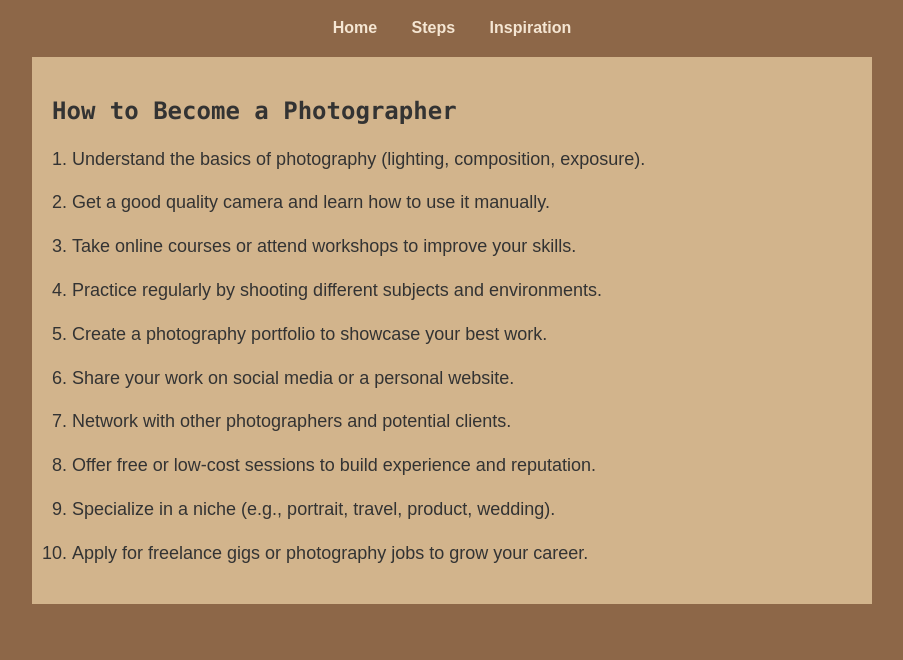
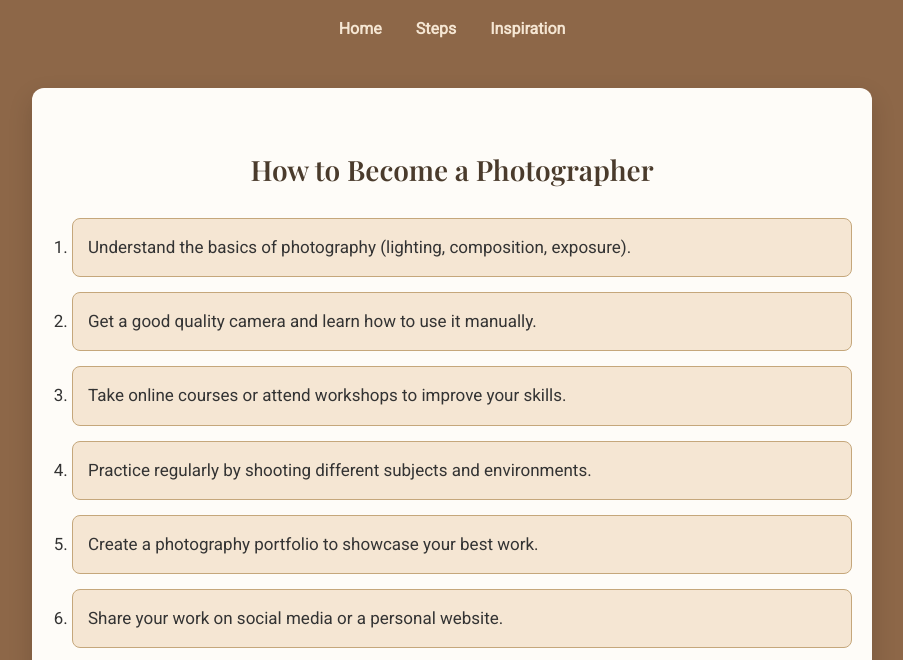
Before and after one commit to NURAHMIN/Assignment-1, a plain HTML site: page steps.html in a window 1280 px wide. Shown: the part 82-742 px from the top of the page, without its empty margins (188-1091 px from the left). Drawn offline with nearby package versions, Linux system fonts and the light colour scheme.

Commit message:
Update steps.html

```diff
--- a/steps.html
+++ b/steps.html
@@ -4,9 +4,10 @@
   <meta charset="UTF-8">
   <title>Step by Step Guide</title>
   <link rel="stylesheet" href="style.css">
+  <link href="https://fonts.googleapis.com/css2?family=Playfair+Display:wght@600&family=Roboto&display=swap" rel="stylesheet">
   <style>
     body {
-      font-family: Arial, sans-serif;
+      font-family: 'Roboto', sans-serif;
       margin: 0;
       padding: 0;
       background-color: #8d6748;
@@ -27,13 +28,29 @@
       color: #f5e6d3;
       text-decoration: none;
       margin: 0 15px;
+      font-weight: bold;
+      transition: color 0.3s ease;
+    }
+
+    nav a:hover {
+      color: #ffffff;
     }
 
     main {
-      padding: 20px;
+      padding: 40px 20px;
       max-width: 800px;
-      margin: 0 auto;
-      background-color: #d2b48c;
+      margin: 30px auto;
+      background-color: #fefcf8;
+      border-radius: 12px;
+      box-shadow: 0 10px 25px rgba(0, 0, 0, 0.15);
+    }
+
+    h2 {
+      font-family: 'Playfair Display', serif;
+      color: #4a3b2c;
+      text-align: center;
+      font-size: 28px;
+      margin-bottom: 30px;
     }
 
     ol {
@@ -41,9 +58,18 @@
     }
 
     li {
+      background-color: #f5e6d3;
+      border: 1px solid #c5a77b;
+      padding: 15px;
       margin-bottom: 15px;
-      font-size: 18px;
+      border-radius: 8px;
+      font-size: 17px;
       line-height: 1.6;
+      transition: background-color 0.3s ease;
+    }
+
+    li:hover {
+      background-color: #e6d2b1;
     }
   </style>
 </head>
```
